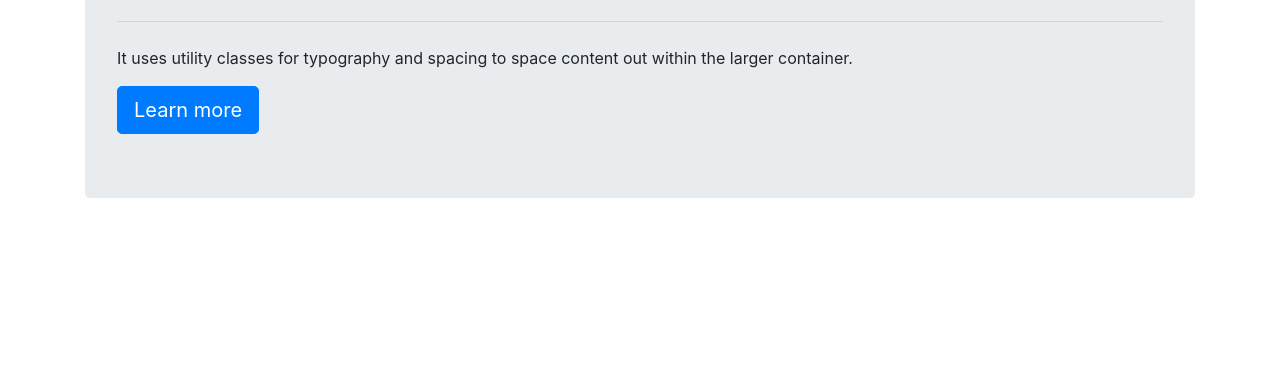
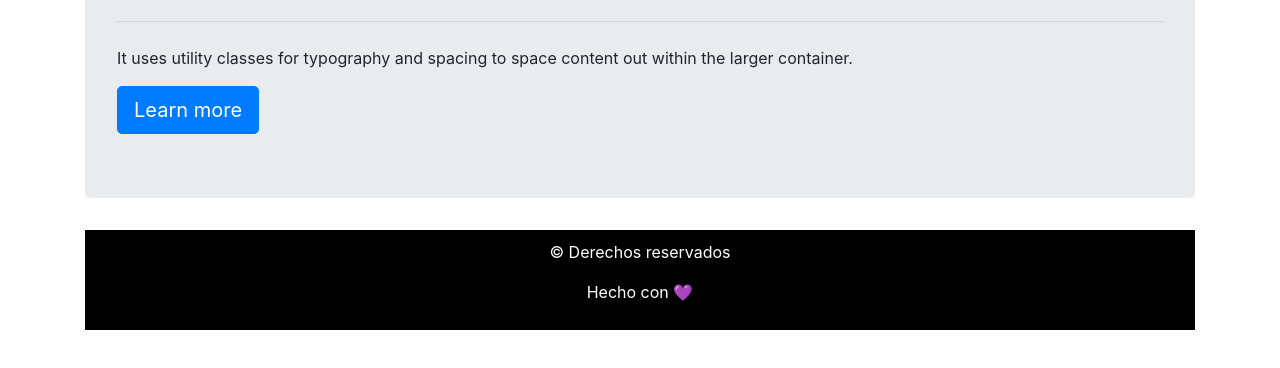
Before and after one commit to mgabzp/web-git, a plain HTML site: page index.html in a window 1280 px wide. Shown: the part 202-570 px from the top of the page. Drawn offline with nearby package versions, Linux system fonts and the light colour scheme.

Commit message:
Footer terminado

```diff
--- /dev/null
+++ b/footer.css
@@ -0,0 +1,7 @@
+footer {
+  padding: 10px;
+  text-align: center;
+  min-height: 20px;
+  background-color: black;
+  color: white;
+}
--- a/index.html
+++ b/index.html
@@ -15,6 +15,7 @@
       integrity="sha384-B0vP5xmATw1+K9KRQjQERJvTumQW0nPEzvF6L/Z6nronJ3oUOFUFpCjEUQouq2+l"
       crossorigin="anonymous"
     />
+    <link rel="stylesheet" href="footer.css" />
 
     <title>GIt</title>
   </head>
@@ -46,7 +47,10 @@
       </div>
       <div class="row">
         <div class="col">
-          <!-- FOOTER -->
+          <footer>
+            <p>&copy; Derechos reservados</p>
+            <p>Hecho con 💜</p>
+          </footer>
         </div>
       </div>
     </div>
```
